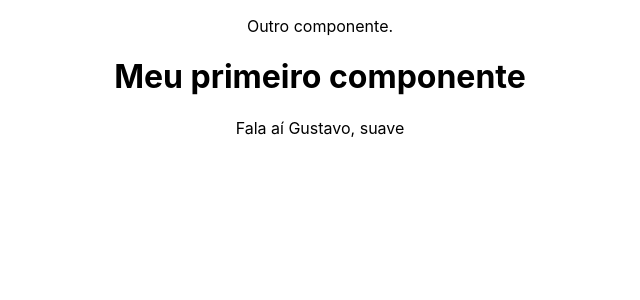
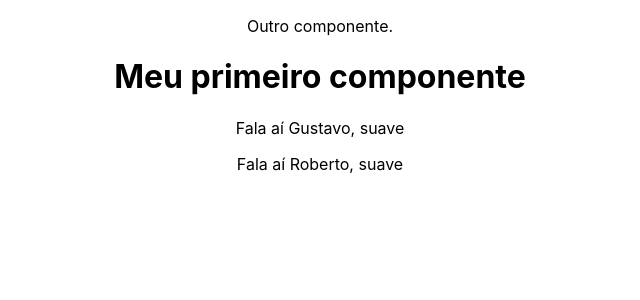
Before and after one commit to GustavoFrota/Teste-React, a React (Create React App) app in the folder meu-projeto/: page / in a window 1280 px wide. Shown: the top 300 px of the page, without its empty margins (320-960 px from the left). Built offline with nearby package versions, Linux system fonts and the light colour scheme.

Commit message:
Reaproveitamento de props

```diff
--- a/meu-projeto/src/App.js
+++ b/meu-projeto/src/App.js
@@ -9,6 +9,7 @@ function App() {
     <div className="App">
       <HelloWorld />
       <SayMyName nome="Gustavo" />
+      <SayMyName nome="Roberto" />
     </div>
   )
 }
```
